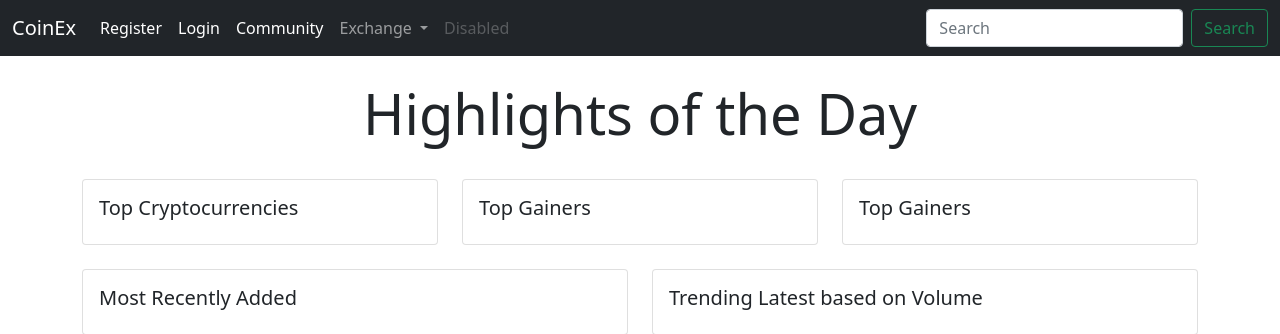
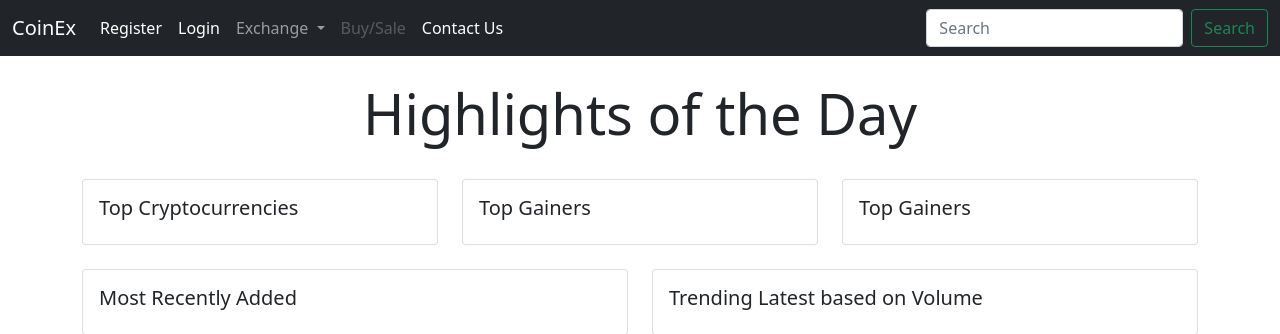
Before and after one commit to italiya07/CoinEx, a Django app: page /crypto_highlights/ in a window 1280 px wide. Shown: the top 334 px of the page. Run offline with Django 4.2, Linux system fonts and the light colour scheme.

Commit message:
resolved conflict for new-deashti branch and bhavik branch

```diff
--- a/CoinEx_project/templates/base.html
+++ b/CoinEx_project/templates/base.html
@@ -15,7 +15,10 @@
   <link rel="stylesheet" href="https://cdn.jsdelivr.net/npm/bootstrap@5.0.2/dist/css/bootstrap.min.css"
     integrity="sha384-EVSTQN3/azprG1Anm3QDgpJLIm9Nao0Yz1ztcQTwFspd3yD65VohhpuuCOmLASjC" crossorigin="anonymous">
 
-  {% block head %}
+  <link href="{% static 'mainApp/core.css'%}" rel="stylesheet">
+
+  {%block dostyle %}
+
   {% endblock %}
 
 </head>
@@ -23,7 +26,7 @@
 <body>
   <nav class="navbar navbar-expand-lg navbar-dark bg-dark">
     <div class="container-fluid">
-      <a class="navbar-brand " href="#">CoinEx</a>
+      <a class="navbar-brand " href="{% url 'index' %}">CoinEx</a>
       <button class="navbar-toggler" type="button" data-bs-toggle="collapse" data-bs-target="#navbarSupportedContent"
         aria-controls="navbarSupportedContent" aria-expanded="false" aria-label="Toggle navigation">
         <span class="navbar-toggler-icon"></span>
@@ -53,9 +56,7 @@
           </li>
           {% endif %}
 
-          <li class="nav-item">
-            <a class="nav-link active" aria-current="page" href=" ">Community</a>
-          </li>
+
           <!-- <li class="nav-item">
               <a class="nav-link active" aria-current="page" href=" ">Exchange</a>
             </li> -->
@@ -80,9 +81,20 @@
               <li><a class="dropdown-item" href="#">Something else here</a></li>
             </ul>
           </li>
+          {% if user.is_authenticated %}
           <li class="nav-item">
-            <a class="nav-link disabled" href="#" tabindex="-1" aria-disabled="true">Disabled</a>
+            <a class="nav-link active" aria-current="page" href=" ">Buy/Sale</a>
           </li>
+          {% else %}
+          <li class="nav-item">
+            <a class="nav-link disabled" href=" " tabindex="-1" aria-disabled="true">Buy/Sale</a>
+          </li>
+          {% endif %}
+
+          <li class="nav-item">
+            <a class="nav-link active" aria-current="page" href="{% url 'contact_us' %}">Contact Us</a>
+          </li>
+
         </ul>
         <form class="d-flex">
           <input class="form-control me-2" type="search" placeholder="Search" aria-label="Search">
```
